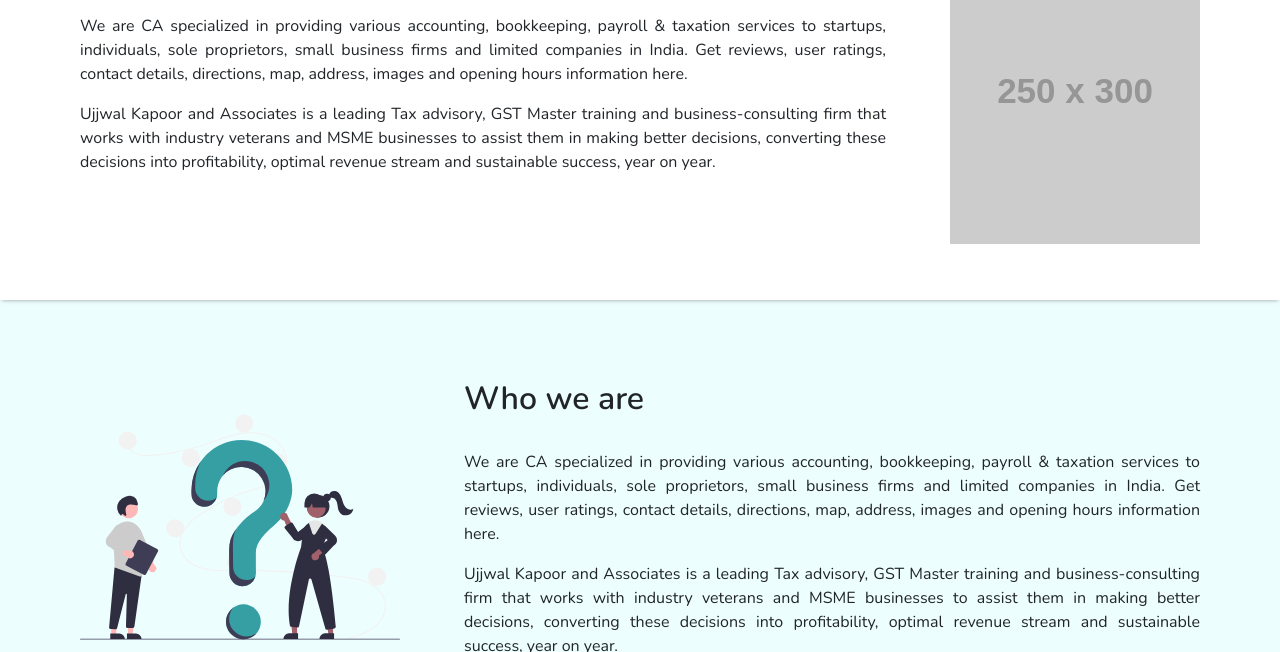
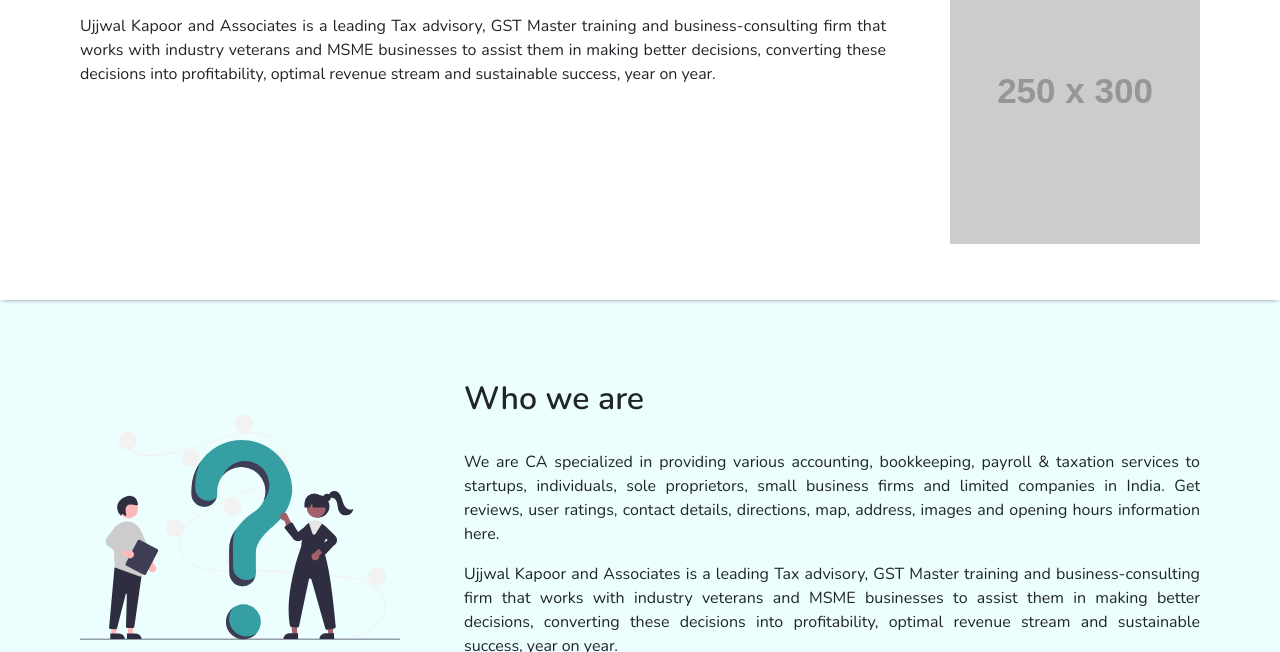
Before and after one commit to luffylovesmeat/ujjwal-kapoor-consultancy-website, a plain HTML site: page aboutUs.html in a window 1280 px wide. Shown: the part 448-1100 px from the top of the page. Drawn offline with nearby package versions, Linux system fonts and the light colour scheme; placeholder pictures from the web are drawn by us; animation ran at ten frames a second.

Commit message:
removing the paragraph requested by client

```diff
--- a/aboutUs.html
+++ b/aboutUs.html
@@ -105,14 +105,6 @@
         <div class="the-firm col-reverse">
           <div class="the-firm-info">
             <h2>Ujjwal Kapoor and Associates</h2>
-            <p>
-              We are CA specialized in providing various accounting,
-              bookkeeping, payroll & taxation services to startups, individuals,
-              sole proprietors, small business firms and limited companies in
-              India. Get reviews, user ratings, contact details, directions,
-              map, address, images and opening hours information here.
-            </p>
-
             <p>
               Ujjwal Kapoor and Associates is a leading Tax advisory, GST Master
               training and business-consulting firm that works with industry
```
